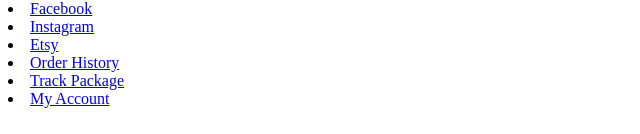
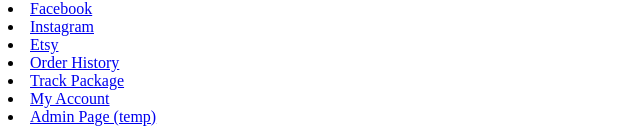
Before and after one commit to kcwilmot/354_website, a PHP site: page /about.php in a window 1280 px wide. Shown: the part 877-1011 px from the top of the page, without its empty margins (0-640 px from the left). Before the commit the page ends 985 px from the top, so only its background shows below. Run offline with PHP 8.4, Linux system fonts and the light colour scheme.

Commit message:
link admin in footer

```diff
--- a/footer.php
+++ b/footer.php
@@ -22,6 +22,9 @@
 <li class="footer-accounts">
         <a href="myaccount.php"> My Account </a>
 </li>
+<li class="footer-temp">
+        <a href="shop/admin.php"> Admin Page (temp) </a>
+
 </div>
 
 </div>
```
